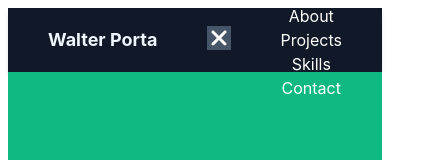
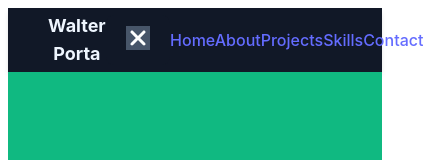
Before and after one commit to walterporta/portfoliowp, a React (Vite) app: page / in a window 390 px wide. Both pictures are taken after a click on the button 309 px from the left and 40 px from the top of the page. Shown: the top 160 px of the page, 423 px wide, since content can reach past the window. Built offline with nearby package versions, Linux system fonts and the light colour scheme.

Commit message:
probamos toggleMenu

```diff
--- a/src/components/Navbar.jsx
+++ b/src/components/Navbar.jsx
@@ -1,3 +1,114 @@
+// import React, { useState } from "react";
+// import { faBars, faTimes } from "@fortawesome/free-solid-svg-icons";
+// import { FontAwesomeIcon } from "@fortawesome/react-fontawesome";
+// import "@fortawesome/fontawesome-svg-core/styles.css";
+// import { Link } from "react-scroll";
+
+// const NavBar = () => {
+//   const [isOpen, setIsOpen] = useState(false);
+
+//   const toggleMenu = () => {
+//     setIsOpen(!isOpen);
+//   };
+
+//   const handleClick = (e, sectionId) => {
+//     e.preventDefault();
+//     const section = document.getElementById(sectionId);
+//     if (section) {
+//       section.scrollIntoView({ behavior: "smooth" });
+//     }
+//   };
+
+//   return (
+//     <div className="flex justify-between items-center h-16 shadow-md px-10 transition-colors duration-500 bg-gray-900 text-white">
+//       <a href="/" title="Walter Porta">
+//         <p className="text-lg font-bold text-blue-50 hover:text-cyan-500">
+//           Walter Porta
+//         </p>
+//       </a>
+//       <div className="hidden md:flex space-x-4">
+//   <Link
+//     to="landing"
+//     spy={true}
+//     smooth={true}
+//     offset={0}
+//     duration={500}
+//     className="cursor-pointer text-blue-50 hover:text-cyan-500"
+//   >
+//     Home
+//   </Link>
+
+//   <Link
+//     to="about"
+//     spy={true}
+//     smooth={true}
+//     offset={0}
+//     duration={500}
+//     className="cursor-pointer text-blue-50 hover:text-cyan-500"
+//   >
+//     About
+//   </Link>
+
+//   <Link
+//     to="projectsSections"
+//     spy={true}
+//     smooth={true}
+//     offset={0}
+//     duration={500}
+//     className="cursor-pointer text-blue-50 hover:text-cyan-500"
+//   >
+//     Projects
+//   </Link>
+
+//   <Link
+//     to="skills"
+//     spy={true}
+//     smooth={true}
+//     offset={-70}
+//     duration={500}
+//     className="cursor-pointer text-blue-50 hover:text-cyan-500"
+//   >
+//     Skills
+//   </Link>
+
+//   <Link
+//     to="contact"
+//     spy={true}
+//     smooth={true}
+//     offset={-70}
+//     duration={500}
+//     className="cursor-pointer text-blue-50 hover:text-cyan-500"
+//   >
+//     Contact
+//   </Link>
+// </div>
+
+
+//       <div className="md:hidden">
+//         <button className="focus:outline-none bg-gray-900" onClick={toggleMenu}>
+//           <FontAwesomeIcon
+//             icon={isOpen ? faTimes : faBars}
+//             className="w-6 h-6 bg-slate-600 text-white"
+//           />
+//         </button>
+//       </div>
+
+//       {isOpen && (
+//         <div className="md:hidden">
+//           <p className="cursor-pointer">Home</p>
+//           <p className="cursor-pointer">About</p>
+//           <p className="cursor-pointer">Projects</p>
+//           <p className="cursor-pointer">Skills</p>
+//           <p className="cursor-pointer">Contact</p>
+//         </div>
+//       )}
+//     </div>
+//   );
+// };
+
+// export default NavBar;
+
+
 import React, { useState } from "react";
 import { faBars, faTimes } from "@fortawesome/free-solid-svg-icons";
 import { FontAwesomeIcon } from "@fortawesome/react-fontawesome";
@@ -15,18 +126,9 @@ const NavBar = () => {
     e.preventDefault();
     const section = document.getElementById(sectionId);
     if (section) {
-      section.scrollIntoView({ behavior: "smooth" });
+      section.scrollIntoView({ behavior: "smooth", block: "start" });
     }
   };
-
-  // const handleClick = (e, sectionId) => {
-  //   e.preventDefault();
-  //   const section = document.getElementById(sectionId);
-  //   if (section) {
-  //     section.scrollIntoView({ behavior: "smooth", block: "start", inline: "nearest", offset: -60 });
-  //   }
-  // };
-
 
   return (
     <div className="flex justify-between items-center h-16 shadow-md px-10 transition-colors duration-500 bg-gray-900 text-white">
@@ -92,7 +194,6 @@ const NavBar = () => {
         </Link>
       </div>
 
-
       <div className="md:hidden">
         <button className="focus:outline-none bg-gray-900" onClick={toggleMenu}>
           <FontAwesomeIcon
@@ -104,11 +205,61 @@ const NavBar = () => {
 
       {isOpen && (
         <div className="md:hidden">
-          <p className="cursor-pointer">Home</p>
-          <p className="cursor-pointer">About</p>
-          <p className="cursor-pointer">Projects</p>
-          <p className="cursor-pointer">Skills</p>
-          <p className="cursor-pointer">Contact</p>
+          <Link
+            to="landing"
+            spy={true}
+            smooth={true}
+            offset={0}
+            duration={500}
+            className="cursor-pointer"
+            onClick={toggleMenu}
+          >
+            Home
+          </Link>
+          <Link
+            to="about"
+            spy={true}
+            smooth={true}
+            offset={0}
+            duration={500}
+            className="cursor-pointer"
+            onClick={toggleMenu}
+          >
+            About
+          </Link>
+          <Link
+            to="projectsSections"
+            spy={true}
+            smooth={true}
+            offset={0}
+            duration={500}
+            className="cursor-pointer"
+            onClick={toggleMenu}
+          >
+            Projects
+          </Link>
+          <Link
+            to="skills"
+            spy={true}
+            smooth={true}
+            offset={-70}
+            duration={500}
+            className="cursor-pointer"
+            onClick={toggleMenu}
+          >
+            Skills
+          </Link>
+          <Link
+            to="contact"
+            spy={true}
+            smooth={true}
+            offset={-70}
+            duration={500}
+            className="cursor-pointer"
+            onClick={toggleMenu}
+          >
+            Contact
+          </Link>
         </div>
       )}
     </div>
```
Lines whose indentation alone changed are shown as unchanged.
